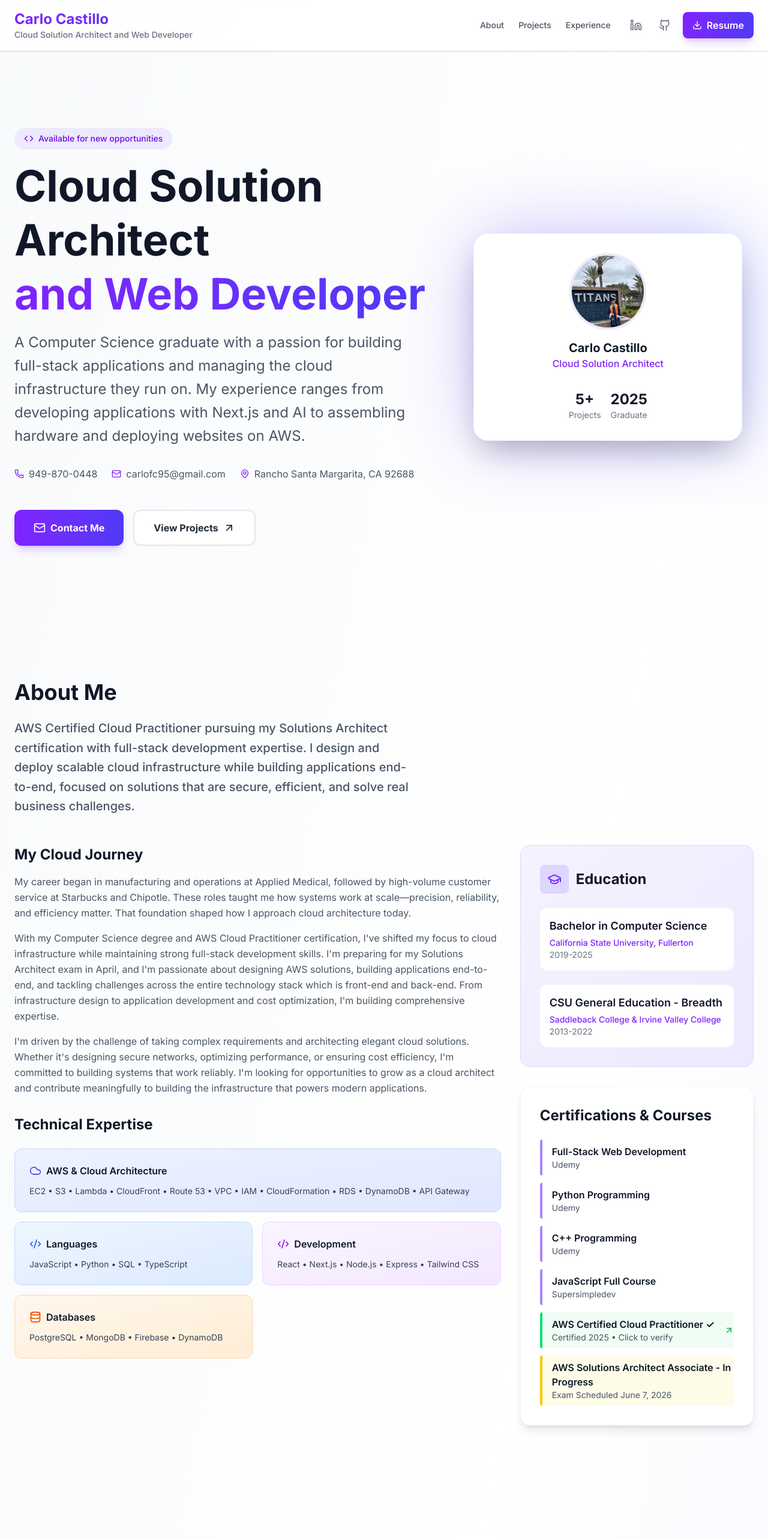
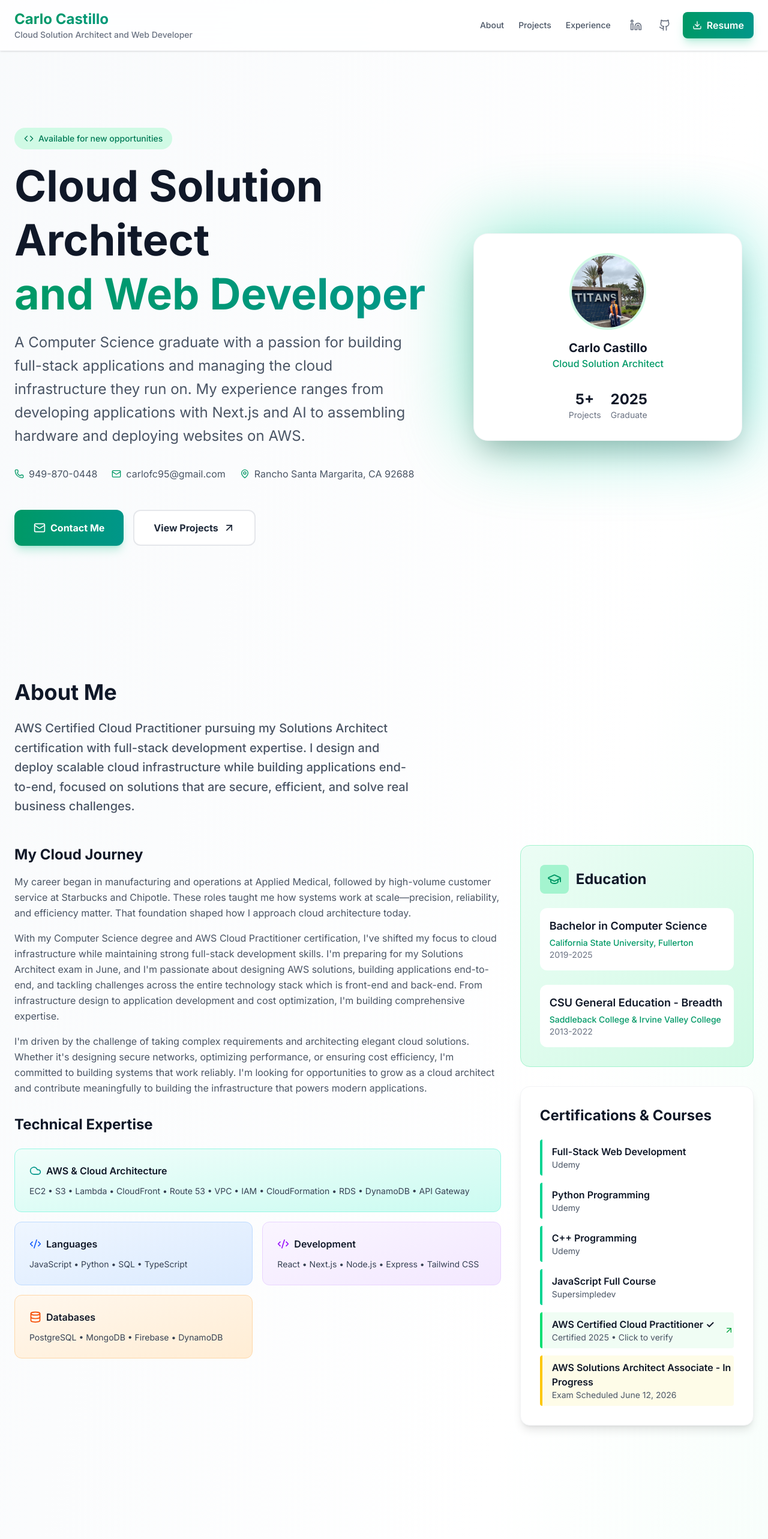
Before and after one commit to carloc3005/mywebsite, a Next.js app in the folder mywebsite/: page / in a window 1280 px wide. Shown: the top 2566 px of the page at 60% size. Built offline with nearby package versions, Linux system fonts and the light colour scheme.

Commit message:
Update site color theme to emerald and teal

```diff
--- a/mywebsite/src/app/components/AboutSection.tsx
+++ b/mywebsite/src/app/components/AboutSection.tsx
@@ -41,7 +41,7 @@ export default function AboutSection() {
                 <p>
                   With my Computer Science degree and AWS Cloud Practitioner certification, I've shifted my focus to cloud
                   infrastructure while maintaining strong full-stack development skills. I'm preparing for my Solutions Architect
-                  exam in April, and I'm passionate about designing AWS solutions, building applications end-to-end, and tackling
+                  exam in June, and I'm passionate about designing AWS solutions, building applications end-to-end, and tackling
                   challenges across the entire technology stack which is front-end and back-end. From infrastructure design to application development and cost optimization,
                   I'm building comprehensive expertise.
                 </p>
@@ -58,9 +58,9 @@ export default function AboutSection() {
             <div className="space-y-6">
               <h4 className="text-2xl font-bold text-gray-900">Technical Expertise</h4>
               <div className="grid grid-cols-1 md:grid-cols-2 gap-4">
-                <div className="md:col-span-2 bg-gradient-to-br from-indigo-50 to-indigo-100 p-6 rounded-xl border border-indigo-200">
+                <div className="md:col-span-2 bg-gradient-to-br from-teal-50 to-teal-100 p-6 rounded-xl border border-teal-200">
                   <div className="flex items-center space-x-2 mb-3">
-                    <Cloud className="w-5 h-5 text-indigo-600" />
+                    <Cloud className="w-5 h-5 text-teal-600" />
                     <h5 className="font-semibold text-gray-900">AWS & Cloud Architecture</h5>
                   </div>
                   <p className="text-gray-700 text-sm">EC2 • S3 • Lambda • CloudFront • Route 53 • VPC • IAM • CloudFormation • RDS • DynamoDB • API Gateway</p>
@@ -96,10 +96,10 @@ export default function AboutSection() {
           {/* Right Column - Education & Certifications */}
           <motion.div variants={slideUp} className="space-y-8">
             {/* Education */}
-            <div className="bg-gradient-to-br from-violet-50 to-violet-100 p-8 rounded-2xl border border-violet-200">
+            <div className="bg-gradient-to-br from-emerald-50 to-emerald-100 p-8 rounded-2xl border border-emerald-200">
               <div className="flex items-center space-x-3 mb-6">
-                <div className="p-3 bg-violet-200 rounded-lg">
-                  <GraduationCap className="w-6 h-6 text-violet-600" />
+                <div className="p-3 bg-emerald-200 rounded-lg">
+                  <GraduationCap className="w-6 h-6 text-emerald-600" />
                 </div>
                 <h4 className="text-2xl font-bold text-gray-900">Education</h4>
               </div>
@@ -107,13 +107,13 @@ export default function AboutSection() {
               <div className="space-y-6">
                 <div className="bg-white bg-opacity-70 p-4 rounded-xl">
                   <h5 className="text-lg font-semibold text-gray-900">Bachelor in Computer Science</h5>
-                  <p className="text-violet-600 font-medium text-sm mt-1">California State University, Fullerton</p>
+                  <p className="text-emerald-600 font-medium text-sm mt-1">California State University, Fullerton</p>
                   <p className="text-gray-500 text-sm">2019-2025</p>
                 </div>
 
                 <div className="bg-white bg-opacity-70 p-4 rounded-xl">
                   <h5 className="text-lg font-semibold text-gray-900">CSU General Education - Breadth</h5>
-                  <p className="text-violet-600 font-medium text-sm mt-1">Saddleback College & Irvine Valley College</p>
+                  <p className="text-emerald-600 font-medium text-sm mt-1">Saddleback College & Irvine Valley College</p>
                   <p className="text-gray-500 text-sm">2013-2022</p>
                 </div>
               </div>
@@ -123,19 +123,19 @@ export default function AboutSection() {
             <div className="bg-white p-8 rounded-2xl shadow-lg border border-gray-100">
               <h4 className="text-2xl font-bold text-gray-900 mb-6">Certifications & Courses</h4>
               <div className="space-y-3">
-                <div className="border-l-4 border-violet-400 pl-4 py-2 hover:bg-violet-50 rounded transition-colors">
+                <div className="border-l-4 border-emerald-400 pl-4 py-2 hover:bg-emerald-50 rounded transition-colors">
                   <h5 className="font-semibold text-gray-900">Full-Stack Web Development</h5>
                   <p className="text-gray-600 text-sm">Udemy</p>
                 </div>
-                <div className="border-l-4 border-violet-400 pl-4 py-2 hover:bg-violet-50 rounded transition-colors">
+                <div className="border-l-4 border-emerald-400 pl-4 py-2 hover:bg-emerald-50 rounded transition-colors">
                   <h5 className="font-semibold text-gray-900">Python Programming</h5>
                   <p className="text-gray-600 text-sm">Udemy</p>
                 </div>
-                <div className="border-l-4 border-violet-400 pl-4 py-2 hover:bg-violet-50 rounded transition-colors">
+                <div className="border-l-4 border-emerald-400 pl-4 py-2 hover:bg-emerald-50 rounded transition-colors">
                   <h5 className="font-semibold text-gray-900">C++ Programming</h5>
                   <p className="text-gray-600 text-sm">Udemy</p>
                 </div>
-                <div className="border-l-4 border-violet-400 pl-4 py-2 hover:bg-violet-50 rounded transition-colors">
+                <div className="border-l-4 border-emerald-400 pl-4 py-2 hover:bg-emerald-50 rounded transition-colors">
                   <h5 className="font-semibold text-gray-900">JavaScript Full Course</h5>
                   <p className="text-gray-600 text-sm">Supersimpledev</p>
                 </div>
@@ -161,7 +161,7 @@ export default function AboutSection() {
                 {/* AWS In Progress */}
                 <div className="border-l-4 border-yellow-400 pl-4 py-2 bg-yellow-50 rounded">
                   <h5 className="font-semibold text-gray-900">AWS Solutions Architect Associate - In Progress</h5>
-                  <p className="text-gray-600 text-sm">Exam Scheduled June 7, 2026</p>
+                  <p className="text-gray-600 text-sm">Exam Scheduled June 12, 2026</p>
                 </div>
               </div>
             </div>
--- a/mywebsite/src/app/components/ExperienceSection.tsx
+++ b/mywebsite/src/app/components/ExperienceSection.tsx
@@ -31,12 +31,12 @@ export default function ExperienceSection() {
           >
             <div className="flex flex-col md:flex-row md:items-start md:justify-between mb-4">
               <div className="flex items-center space-x-4 mb-4 md:mb-0">
-                <div className="p-3 bg-violet-100 rounded-lg">
-                  <Briefcase className="w-6 h-6 text-violet-600" />
+                <div className="p-3 bg-emerald-100 rounded-lg">
+                  <Briefcase className="w-6 h-6 text-emerald-600" />
                 </div>
                 <div>
                   <h4 className="text-xl font-bold text-gray-900">{job.role}</h4>
-                  <p className="text-lg text-violet-600 font-semibold">{job.company}</p>
+                  <p className="text-lg text-emerald-600 font-semibold">{job.company}</p>
                 </div>
               </div>
               <span className="px-4 py-2 bg-gray-100 text-gray-700 rounded-full text-sm font-medium">
--- a/mywebsite/src/app/globals.css
+++ b/mywebsite/src/app/globals.css
@@ -43,7 +43,7 @@ html {
 
 /* Gradient text utilities */
 .gradient-text {
-  background: linear-gradient(135deg, #667eea 0%, #764ba2 100%);
+  background: linear-gradient(135deg, #10b981 0%, #14b8a6 100%);
   -webkit-background-clip: text;
   -webkit-text-fill-color: transparent;
   background-clip: text;
--- a/mywebsite/src/app/page.tsx
+++ b/mywebsite/src/app/page.tsx
@@ -32,7 +32,7 @@ export default function PortfolioPage() {
   };
 
   return (
-    <div className="bg-gradient-to-br from-slate-50 via-white to-violet-50 text-gray-800 min-h-screen">
+    <div className="bg-gradient-to-br from-slate-50 via-white to-emerald-50 text-gray-800 min-h-screen">
       {/* Enhanced Header */}
       <header className="sticky top-0 z-50 bg-white/80 backdrop-blur-xl border-b border-gray-200/50 shadow-sm">
         <div className="container mx-auto px-6 py-4 flex justify-between items-center">
@@ -41,7 +41,7 @@ export default function PortfolioPage() {
             animate={{ opacity: 1, x: 0 }}
             transition={{ duration: 0.5 }}
           >
-            <h1 className="text-2xl font-bold bg-gradient-to-r from-violet-600 to-indigo-600 bg-clip-text text-transparent">
+            <h1 className="text-2xl font-bold bg-gradient-to-r from-emerald-600 to-teal-600 bg-clip-text text-transparent">
               Carlo Castillo
             </h1>
             <p className="text-sm text-gray-500 font-medium">Cloud Solution Architect and Web Developer</p>
@@ -49,23 +49,23 @@ export default function PortfolioPage() {
 
           <nav className="flex items-center space-x-6">
             <div className="hidden md:flex items-center space-x-6 text-sm">
-              <a href="#about" className="text-gray-600 hover:text-violet-600 transition-colors font-medium">About</a>
-              <a href="#projects" className="text-gray-600 hover:text-violet-600 transition-colors font-medium">Projects</a>
-              <a href="#experience" className="text-gray-600 hover:text-violet-600 transition-colors font-medium">Experience</a>
+              <a href="#about" className="text-gray-600 hover:text-emerald-600 transition-colors font-medium">About</a>
+              <a href="#projects" className="text-gray-600 hover:text-emerald-600 transition-colors font-medium">Projects</a>
+              <a href="#experience" className="text-gray-600 hover:text-emerald-600 transition-colors font-medium">Experience</a>
             </div>
             <div className="flex items-center space-x-3">
               <a href="https://www.linkedin.com/in/carlo-castillo-59827a354/" target="_blank" rel="noopener noreferrer"
-                 className="text-gray-500 hover:text-violet-600 transition-colors p-2 rounded-lg hover:bg-violet-50">
+                 className="text-gray-500 hover:text-emerald-600 transition-colors p-2 rounded-lg hover:bg-emerald-50">
                 <Linkedin size={20} />
               </a>
               <a href="https://github.com/carloc3005" target="_blank" rel="noopener noreferrer"
-                 className="text-gray-500 hover:text-violet-600 transition-colors p-2 rounded-lg hover:bg-violet-50">
+                 className="text-gray-500 hover:text-emerald-600 transition-colors p-2 rounded-lg hover:bg-emerald-50">
                 <Github size={20} />
               </a>
               <a
                 href="/Gray and Black Proffessional CV Resume-1.pdf"
                 download
-                className="bg-gradient-to-r from-violet-600 to-indigo-600 hover:from-violet-700 hover:to-indigo-700 text-white font-semibold py-2.5 px-4 rounded-lg flex items-center space-x-2 transition-all transform hover:scale-105 shadow-lg shadow-violet-500/25"
+                className="bg-gradient-to-r from-emerald-600 to-teal-600 hover:from-emerald-700 hover:to-teal-700 text-white font-semibold py-2.5 px-4 rounded-lg flex items-center space-x-2 transition-all transform hover:scale-105 shadow-lg shadow-emerald-500/25"
               >
                 <Download size={16} />
                 <span className="hidden sm:inline">Resume</span>
@@ -90,7 +90,7 @@ export default function PortfolioPage() {
                   initial={{ opacity: 0, scale: 0.9 }}
                   animate={{ opacity: 1, scale: 1 }}
                   transition={{ duration: 0.5 }}
-                  className="inline-flex items-center px-4 py-2 bg-violet-100 rounded-full text-violet-700 font-medium text-sm"
+                  className="inline-flex items-center px-4 py-2 bg-emerald-100 rounded-full text-emerald-700 font-medium text-sm"
                 >
                   <Code className="w-4 h-4 mr-2" />
                   Available for new opportunities
@@ -98,7 +98,7 @@ export default function PortfolioPage() {
 
                 <h2 className="text-5xl md:text-7xl font-bold text-gray-900 leading-tight">
                   Cloud Solution Architect
-                  <span className="block bg-gradient-to-r from-violet-600 to-indigo-600 bg-clip-text text-transparent">
+                  <span className="block bg-gradient-to-r from-emerald-600 to-teal-600 bg-clip-text text-transparent">
                     and Web Developer
                   </span>
                 </h2>
@@ -114,27 +114,27 @@ export default function PortfolioPage() {
               {/* Contact Info */}
               <div className="flex flex-wrap gap-6 text-gray-600">
                 <div className="flex items-center space-x-2">
-                  <Phone className="w-4 h-4 text-violet-600" />
+                  <Phone className="w-4 h-4 text-emerald-600" />
                   <span>949-870-0448</span>
                 </div>
                 <div className="flex items-center space-x-2">
-                  <Mail className="w-4 h-4 text-violet-600" />
+                  <Mail className="w-4 h-4 text-emerald-600" />
                   <span>carlofc95@gmail.com</span>
                 </div>
                 <div className="flex items-center space-x-2">
-                  <MapPin className="w-4 h-4 text-violet-600" />
+                  <MapPin className="w-4 h-4 text-emerald-600" />
                   <span>Rancho Santa Margarita, CA 92688</span>
                 </div>
               </div>
 
               <div className="flex flex-col sm:flex-row gap-4 pt-4">
                 <a href="mailto:carlofc95@gmail.com"
-                   className="bg-gradient-to-r from-violet-600 to-indigo-600 hover:from-violet-700 hover:to-indigo-700 text-white font-bold py-4 px-8 rounded-xl flex items-center justify-center space-x-2 transition-all transform hover:scale-105 shadow-lg shadow-violet-500/25">
+                   className="bg-gradient-to-r from-emerald-600 to-teal-600 hover:from-emerald-700 hover:to-teal-700 text-white font-bold py-4 px-8 rounded-xl flex items-center justify-center space-x-2 transition-all transform hover:scale-105 shadow-lg shadow-emerald-500/25">
                   <Mail size={20} />
                   <span>Contact Me</span>
                 </a>
                 <a href="#projects"
-                   className="bg-white border-2 border-gray-200 hover:border-violet-300 text-gray-800 font-bold py-4 px-8 rounded-xl flex items-center justify-center space-x-2 transition-all hover:shadow-lg">
+                   className="bg-white border-2 border-gray-200 hover:border-emerald-300 text-gray-800 font-bold py-4 px-8 rounded-xl flex items-center justify-center space-x-2 transition-all hover:shadow-lg">
                   <span>View Projects</span>
                   <ArrowUpRight size={20} />
                 </a>
@@ -146,10 +146,10 @@ export default function PortfolioPage() {
               className="lg:col-span-5 relative"
             >
               <div className="relative w-full max-w-md mx-auto">
-                <div className="absolute inset-0 bg-gradient-to-r from-violet-400 to-indigo-400 rounded-3xl blur-3xl opacity-30 animate-pulse"></div>
+                <div className="absolute inset-0 bg-gradient-to-r from-emerald-400 to-teal-400 rounded-3xl blur-3xl opacity-30 animate-pulse"></div>
                 <div className="relative bg-white p-8 rounded-3xl shadow-2xl border border-gray-100">
                   <div className="text-center space-y-4">
-                    <div className="relative w-32 h-32 mx-auto rounded-full overflow-hidden border-4 border-violet-100">
+                    <div className="relative w-32 h-32 mx-auto rounded-full overflow-hidden border-4 border-emerald-100">
                       <Image
                         src="/profile-pic1.jpg"
                         alt="Carlo Castillo"
@@ -160,7 +160,7 @@ export default function PortfolioPage() {
                     </div>
                     <div>
                       <h3 className="text-xl font-bold text-gray-900">Carlo Castillo</h3>
-                      <p className="text-violet-600 font-medium">Cloud Solution Architect</p>
+                      <p className="text-emerald-600 font-medium">Cloud Solution Architect</p>
                     </div>
                     <div className="flex justify-center space-x-4 pt-4">
                       <div className="text-center">
@@ -211,12 +211,12 @@ export default function PortfolioPage() {
                     <div className="flex-1">
                       <div className="flex items-center space-x-2 mb-2">
                         <h4 className="text-2xl font-bold text-gray-900">{project.name}</h4>
-                        <span className="px-2 py-1 bg-violet-100 text-violet-700 text-xs font-medium rounded-full">
+                        <span className="px-2 py-1 bg-emerald-100 text-emerald-700 text-xs font-medium rounded-full">
                           {project.category}
                         </span>
                       </div>
                     </div>
-                    <ArrowUpRight className="w-5 h-5 text-gray-400 group-hover:text-violet-600 transition-colors transform group-hover:translate-x-1 group-hover:-translate-y-1" />
+                    <ArrowUpRight className="w-5 h-5 text-gray-400 group-hover:text-emerald-600 transition-colors transform group-hover:translate-x-1 group-hover:-translate-y-1" />
                   </div>
 
                   <p className="text-gray-600 mb-6 leading-relaxed text-sm">
@@ -226,7 +226,7 @@ export default function PortfolioPage() {
                   <div className="space-y-4">
                     <div className="flex flex-wrap gap-2">
                       {project.tech.map(tech => (
-                        <span key={tech} className="px-3 py-1 bg-gray-100 text-gray-700 text-xs font-medium rounded-full hover:bg-violet-100 hover:text-violet-700 transition-colors">
+                        <span key={tech} className="px-3 py-1 bg-gray-100 text-gray-700 text-xs font-medium rounded-full hover:bg-emerald-100 hover:text-emerald-700 transition-colors">
                           {tech}
                         </span>
                       ))}
@@ -236,7 +236,7 @@ export default function PortfolioPage() {
                       href={project.href}
                       target="_blank"
                       rel="noopener noreferrer"
-                      className="inline-flex items-center text-violet-600 hover:text-violet-700 font-semibold text-sm transition-colors group"
+                      className="inline-flex items-center text-emerald-600 hover:text-emerald-700 font-semibold text-sm transition-colors group"
                     >
                       <span>View Project</span>
                       <ArrowUpRight className="ml-1 w-4 h-4 transform group-hover:translate-x-1 group-hover:-translate-y-1 transition-transform" />
@@ -244,7 +244,7 @@ export default function PortfolioPage() {
                   </div>
                 </div>
 
-                <div className="h-1 bg-gradient-to-r from-violet-500 to-indigo-500 transform scale-x-0 group-hover:scale-x-100 transition-transform duration-300 origin-left"></div>
+                <div className="h-1 bg-gradient-to-r from-emerald-500 to-teal-500 transform scale-x-0 group-hover:scale-x-100 transition-transform duration-300 origin-left"></div>
               </motion.div>
             ))}
           </div>
@@ -274,12 +274,12 @@ export default function PortfolioPage() {
               >
                 <div className="flex flex-col md:flex-row md:items-start md:justify-between mb-4">
                   <div className="flex items-center space-x-4 mb-4 md:mb-0">
-                    <div className="p-3 bg-violet-100 rounded-lg">
-                      <Briefcase className="w-6 h-6 text-violet-600" />
+                    <div className="p-3 bg-emerald-100 rounded-lg">
+                      <Briefcase className="w-6 h-6 text-emerald-600" />
                     </div>
                     <div>
                       <h4 className="text-xl font-bold text-gray-900">{job.role}</h4>
-                      <p className="text-lg text-violet-600 font-semibold">{job.company}</p>
+                      <p className="text-lg text-emerald-600 font-semibold">{job.company}</p>
                     </div>
                   </div>
                   <span className="px-4 py-2 bg-gray-100 text-gray-700 rounded-full text-sm font-medium">
@@ -300,16 +300,16 @@ export default function PortfolioPage() {
           viewport={{ once: true, amount: 0.3 }}
           variants={fadeIn}
         >
-          <div className="bg-gradient-to-r from-violet-600 to-indigo-600 rounded-3xl p-12 text-center text-white">
+          <div className="bg-gradient-to-r from-emerald-600 to-teal-600 rounded-3xl p-12 text-center text-white">
             <h3 className="text-3xl md:text-4xl font-bold mb-4">Let&apos;s Work Together</h3>
-            <p className="text-xl text-violet-100 mb-8 max-w-2xl mx-auto">
+            <p className="text-xl text-emerald-100 mb-8 max-w-2xl mx-auto">
               I&apos;m always interested in new opportunities and challenging projects.
               Let&apos;s discuss how I can contribute to your team.
             </p>
             <div className="flex flex-col sm:flex-row gap-4 justify-center">
               <a
                 href="mailto:carlofc95@gmail.com"
-                className="bg-white text-violet-600 hover:bg-gray-100 font-bold py-4 px-8 rounded-xl transition-colors inline-flex items-center justify-center space-x-2"
+                className="bg-white text-emerald-600 hover:bg-gray-100 font-bold py-4 px-8 rounded-xl transition-colors inline-flex items-center justify-center space-x-2"
               >
                 <Mail size={20} />
                 <span>Get In Touch</span>
@@ -317,7 +317,7 @@ export default function PortfolioPage() {
               <a
                 href="/Gray and Black Proffessional CV Resume-1.pdf"
                 download
-                className="border-2 border-white text-white hover:bg-white hover:text-violet-600 font-bold py-4 px-8 rounded-xl transition-colors inline-flex items-center justify-center space-x-2"
+                className="border-2 border-white text-white hover:bg-white hover:text-emerald-600 font-bold py-4 px-8 rounded-xl transition-colors inline-flex items-center justify-center space-x-2"
               >
                 <Download size={20} />
                 <span>Download Resume</span>
```
Also changed, not shown: mywebsite/src/app/components/CTASection.tsx (+4 -4 lines), mywebsite/src/app/components/Header.tsx (+7 -7 lines), mywebsite/src/app/components/HeroSection.tsx (+10 -10 lines), mywebsite/src/app/components/ProjectsSection.tsx (+6 -6 lines), 1 other file (tests, documents, lock files or other folders).
